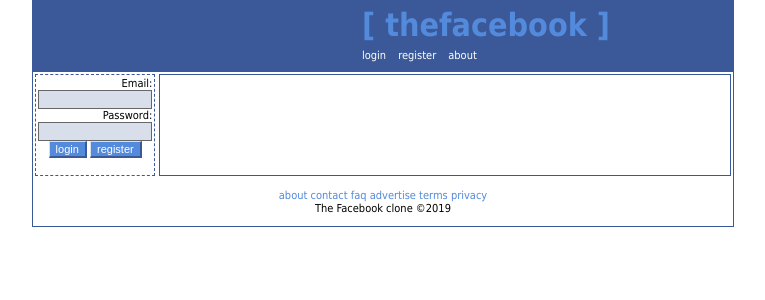
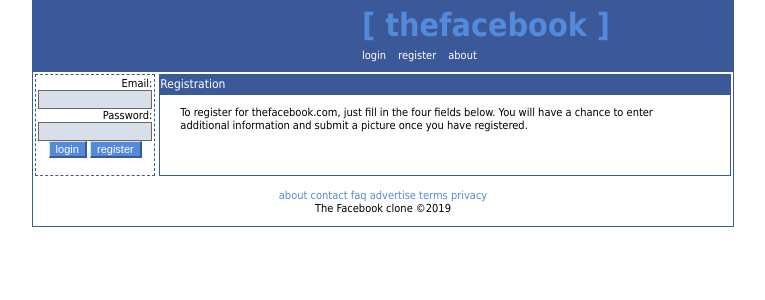
Before and after one commit to kakqun/facebook_clone, a PHP site: page /register.php in a window 1280 px wide. Shown: the top 300 px of the page, without its empty margins (257-1022 px from the left). Run offline with PHP 8.4, Linux system fonts and the light colour scheme.

Commit message:
change register text

```diff
--- a/www/html/register.php
+++ b/www/html/register.php
@@ -13,6 +13,15 @@
                     <?php require_once(__DIR__. '/sidebar.html'); ?>
                 </div>
                 <div class="top-content register">
+                    <div class="title">
+                        Registration
+                    </div>
+                    <div class="text">
+                        <p>
+                            To register for thefacebook.com, just fill in the four fields below. You will have a chance to enter </br>
+                            additional information and submit a picture once you have registered.
+                        </p>
+                    </div>
                 </div>
             </div>
                 <footer>
--- a/www/html/style.css
+++ b/www/html/style.css
@@ -172,3 +172,9 @@ footer a{
 .login td {
     font-size: 11px;
 }
+
+/* Register */
+
+.register p {
+    font-size: 11px;
+}
```
